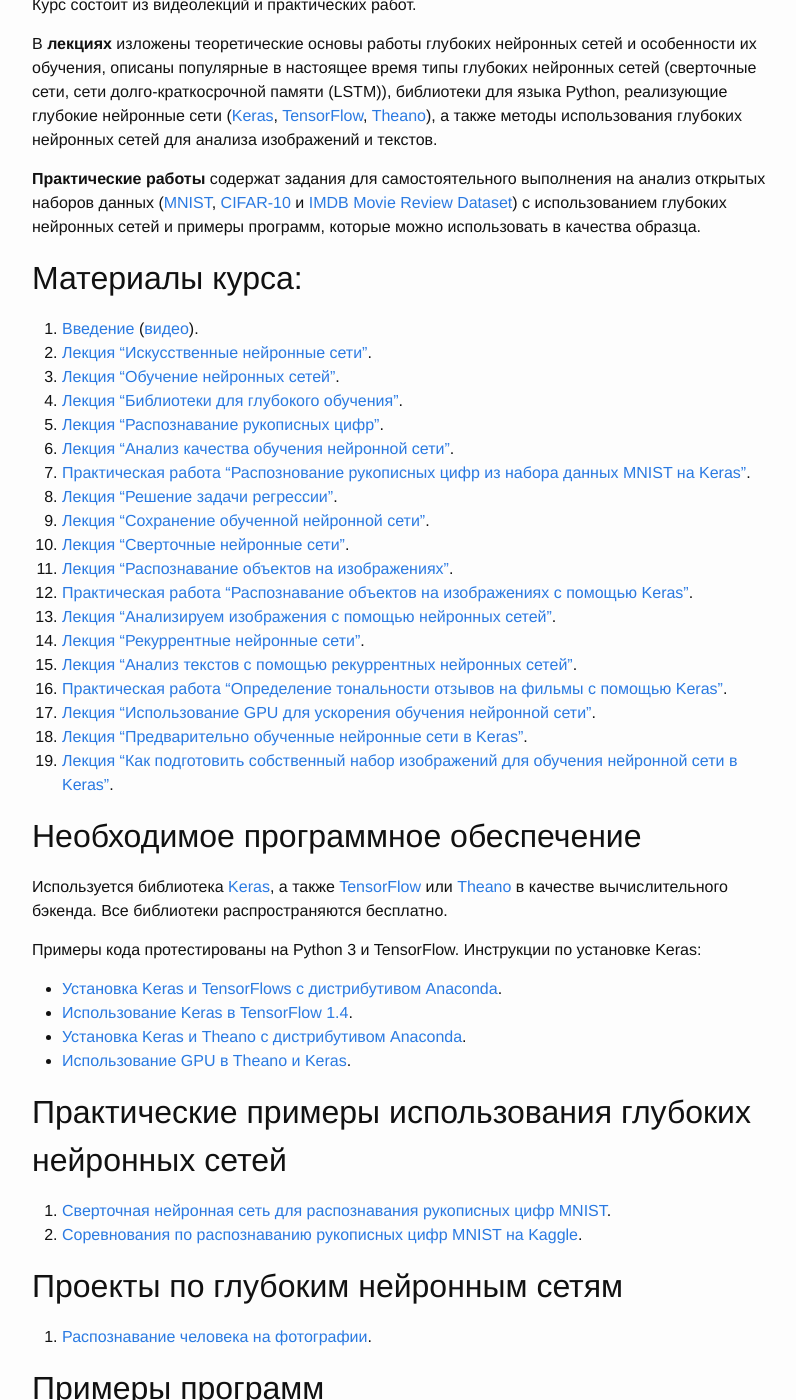
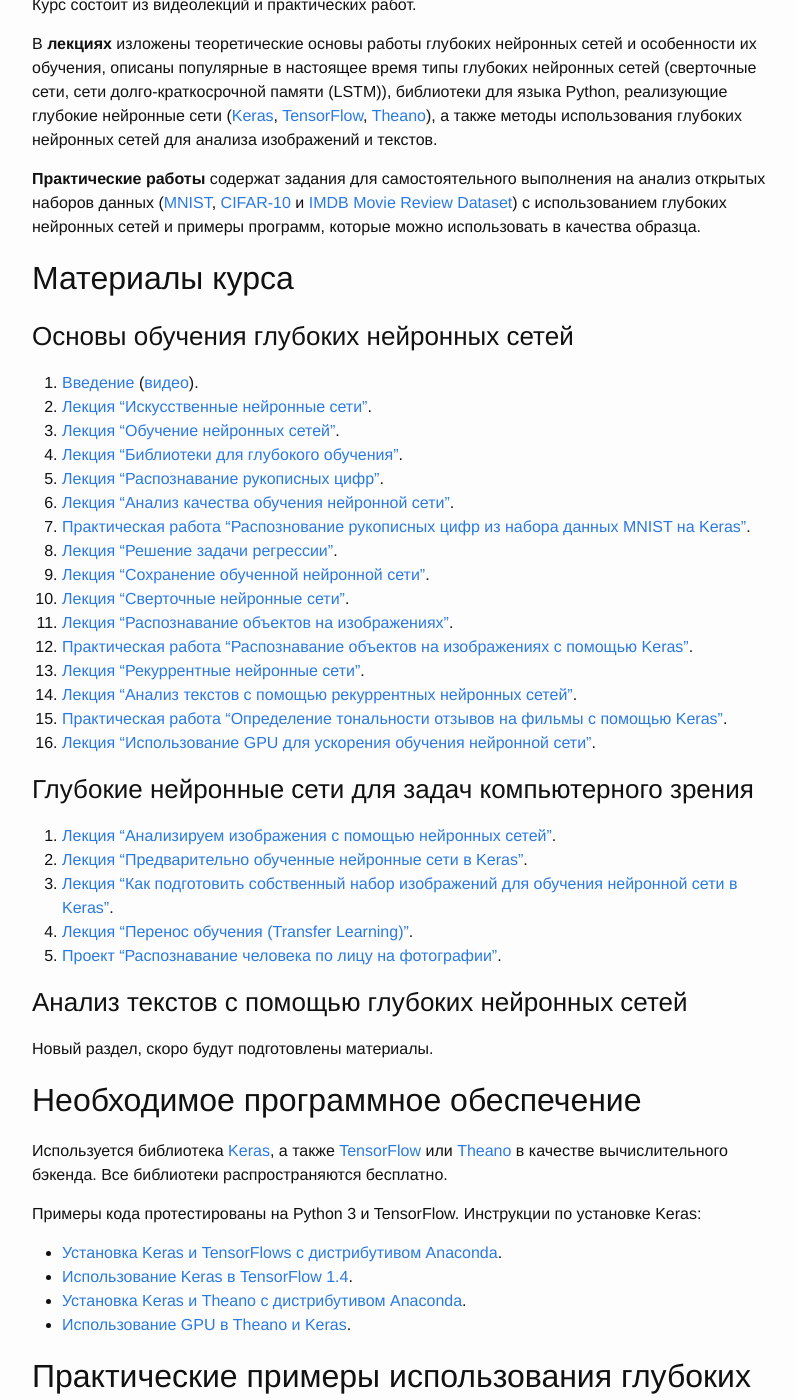
Before and after one commit to sozykin/asozykin.ru, a Jekyll site: the page built from _pages/courses/nnpython/nnpython.md, in a window 1280 px wide and 1400 px high, scrolled down 633 px. Shown: the whole window, without its empty margins (238-1034 px from the left). Built offline with Jekyll 4.4.1, drawn with Linux system fonts in a browser that asks for light colours; comment, search, counter and statistics services are not loaded.

Commit message:
New structure of Deep Learning course

```diff
--- a/_pages/courses/nnpython/nnpython.md
+++ b/_pages/courses/nnpython/nnpython.md
@@ -17,7 +17,9 @@ permalink: /courses/nnpython
 
 **Практические работы** содержат задания для самостоятельного выполнения на анализ открытых наборов данных ([MNIST](http://yann.lecun.com/exdb/mnist/), [CIFAR-10](https://www.cs.toronto.edu/~kriz/cifar.html) и [IMDB Movie Review Dataset](http://ai.stanford.edu/~amaas/data/sentiment/)) с использованием глубоких нейронных сетей и примеры программ, которые можно использовать в качества образца.
 
-## Материалы курса:
+## Материалы курса
+
+### Основы обучения глубоких нейронных сетей
 
 1. [Введение](/courses/nnpython-intro) ([видео](https://youtu.be/GX7qxV5nh5o)).
 2. [Лекция "Искусственные нейронные сети"](https://youtu.be/lACoEv1qe1U).
@@ -31,13 +33,22 @@ permalink: /courses/nnpython
 9. [Лекция "Сверточные нейронные сети"](https://youtu.be/52U4BG0ENiM).
 10. [Лекция "Распознавание объектов на изображениях"](https://youtu.be/5GdtghjJ3-U).
 11. [Практическая работа "Распознавание объектов на изображениях с помощью Keras"](/courses/nnpython-lab2).
-12. [Лекция "Анализируем изображения с помощью нейронных сетей"](/deep_learning/2017/06/20/Image-Classification-Using-Neural-Networks.html).
 12. [Лекция "Рекуррентные нейронные сети"](https://youtu.be/38iGggnbbsQ).
 13. [Лекция "Анализ текстов с помощью рекуррентных нейронных сетей"](https://youtu.be/7Tx_cewjhGQ).
 14. [Практическая работа "Определение тональности отзывов на фильмы с помощью Keras"](/courses/nnpython-lab3).
 15. [Лекция "Использование GPU для ускорения обучения нейронной сети"](/deep_learning/2017/03/11/How-to-use-gpu-with-theano.html).
-16. [Лекция "Предварительно обученные нейронные сети в Keras"](/deep_learning/2017/06/06/Keras-Pretrained-Networks.html).
-17. [Лекция "Как подготовить собственный набор изображений для обучения нейронной сети в Keras"](https://youtu.be/_bH2oh75Kdo).
+
+### Глубокие нейронные сети для задач компьютерного зрения
+
+1. [Лекция "Анализируем изображения с помощью нейронных сетей"](/deep_learning/2017/06/20/Image-Classification-Using-Neural-Networks.html).
+2. [Лекция "Предварительно обученные нейронные сети в Keras"](/deep_learning/2017/06/06/Keras-Pretrained-Networks.html).
+3. [Лекция "Как подготовить собственный набор изображений для обучения нейронной сети в Keras"](https://youtu.be/_bH2oh75Kdo).
+4. [Лекция "Перенос обучения (Transfer Learning)"](https://youtu.be/xpmOauWBgCQ).
+5. [Проект "Распознавание человека по лицу на фотографии"](/deep_learning/2017/08/11/Foto-Verification-with-Dlib.html).
+
+### Анализ текстов с помощью глубоких нейронных сетей
+
+Новый раздел, скоро будут подготовлены материалы.
 
 ## Необходимое программное обеспечение
 
@@ -55,10 +66,6 @@ permalink: /courses/nnpython
 1. [Сверточная нейронная сеть для распознавания рукописных цифр MNIST](/deep_learning/2017/05/08/CNN-for-MNIST.html).
 2. [Соревнования по распознаванию рукописных цифр MNIST на Kaggle](/deep_learning/2017/05/10/MNIST-On-Kaggle.html).
 
-## Проекты по глубоким нейронным сетям
-
-1. [Распознавание человека на фотографии](/deep_learning/2017/08/11/Foto-Verification-with-Dlib.html).
-
 ## Примеры программ
 
 [https://github.com/sozykin/dlpython_course](https://github.com/sozykin/dlpython_course).
```
